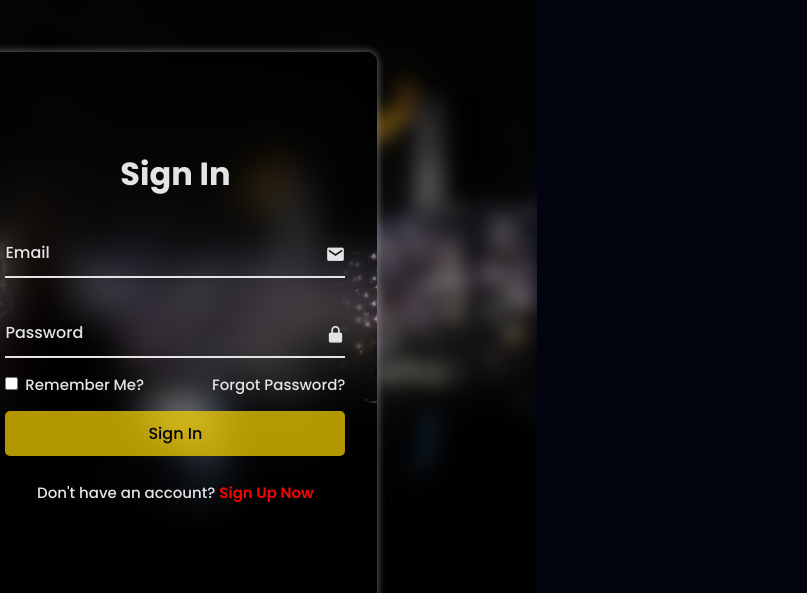
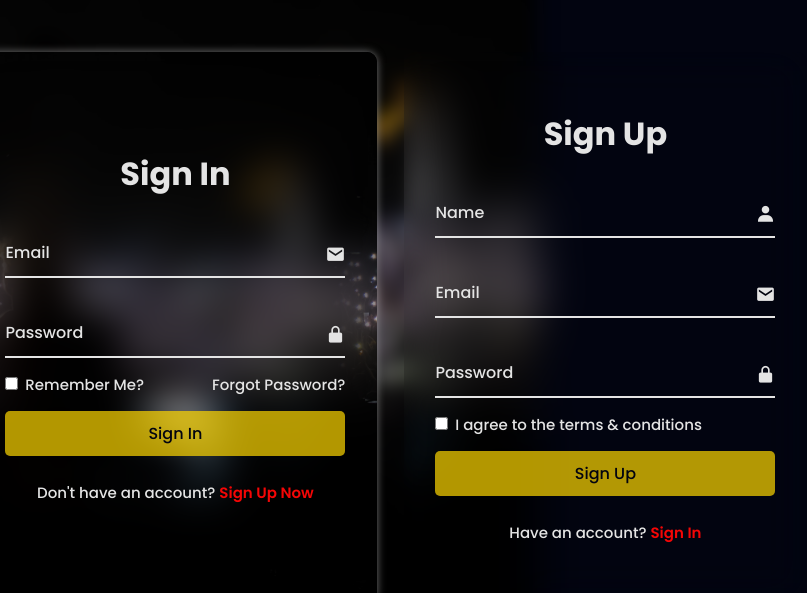
Before and after one commit to stDean/loginNregister-UI, a plain HTML site: page index.html in a window 1280 px wide. Shown: the part 93-686 px from the top of the page, 743-1550 px from the left, 807 px wide, since content can reach past the window. Drawn offline with nearby package versions, Linux system fonts and the light colour scheme.

Commit message:
added the register Ui

```diff
--- a/index.html
+++ b/index.html
@@ -89,6 +89,48 @@
           </div>
         </form>
       </div>
+
+      <div class="form_box register">
+        <form action="">
+          <h2>Sign Up</h2>
+
+          <div class="input_box">
+            <span class="icon">
+              <i class="bx bxs-user"></i>
+            </span>
+            <input type="text" required>
+            <label>Name</label>
+          </div>
+
+          <div class="input_box">
+            <span class="icon">
+              <i class="bx bxs-envelope"></i>
+            </span>
+            <input type="email" required>
+            <label>Email</label>
+          </div>
+
+          <div class="input_box">
+            <span class="icon">
+              <i class="bx bxs-lock-alt"></i>
+            </span>
+            <input type="password" required>
+            <label>Password</label>
+          </div>
+
+          <div class="remember_forget">
+            <label>
+              <input type="checkbox"> I agree to the terms & conditions
+            </label>
+          </div>
+
+          <button type="submit" class="btn">Sign Up</button>
+
+          <div class="login_reg">
+            <p>Have an account? <a href="#" class="login_link">Sign In</a></p>
+          </div>
+        </form>
+      </div>
     </div>
   </main>
 </body>
--- a/style.css
+++ b/style.css
@@ -182,6 +182,7 @@ body {
 }
 
 .logreg_box .form_box {
+  position: absolute;
   display: flex;
   justify-content: center;
   align-items: center;
@@ -192,6 +193,10 @@ body {
   border-top-right-radius: 10px;
   border-bottom-right-radius: 10px;
   color: #e4e4e4;
+}
+
+.logreg_box .form_box.register {
+  transform: translateX(430px);
 }
 
 .form_box h2 {
```
